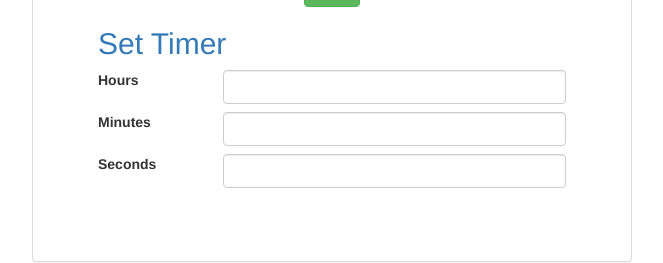
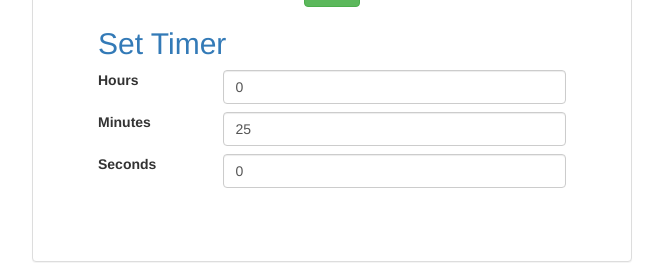
Before and after one commit to n-kimberly/ChainRXN, a React (Create React App) app: page / in a window 1280 px wide. Shown: the part 219-482 px from the top of the page, without its empty margins (308-971 px from the left). Built offline with nearby package versions, Linux system fonts and the light colour scheme.

Commit message:
Render TimerSet with Default Values
* Pass down baseTime to TimerSet as prop
* Incorporate prop alongside moment .get() function in display

```diff
--- a/src/Timer/TimerSet/components/TimerSet.jsx
+++ b/src/Timer/TimerSet/components/TimerSet.jsx
@@ -1,5 +1,5 @@
 import React from 'react';
-const TimerSet = () => (
+const TimerSet = (props) => (
     <div className = "row" >
         <h2 className = "text-primary"> Set Timer</h2>
         <div className = "row control-row" >
@@ -8,7 +8,7 @@ const TimerSet = () => (
             <label htmlFor = "hours"> Hours </label>
             </div>
             <div className = "col-sm-9">
-            <input id = "hours" className = "form-control" type = "number" />
+            <input id = "hours" className = "form-control" type = "number" defaultValue = { props.baseTime.get('hours') }/>
             </div>
         </div>
         </div>
@@ -18,7 +18,7 @@ const TimerSet = () => (
             <label htmlFor = "minutes"> Minutes </label>
             </div>
             <div className = "col-sm-9">
-            <input id = "minutes" className = "form-control" type = "number" />
+            <input id = "minutes" className = "form-control" type = "number" defaultValue = { props.baseTime.get('minutes') } />
             </div>
         </div>
         </div>
@@ -28,7 +28,7 @@ const TimerSet = () => (
             <label htmlFor = "seconds"> Seconds </label>
             </div>
             <div className = "col-sm-9">
-            <input id = "seconds" className = "form-control" type = "number" />
+            <input id = "seconds" className = "form-control" type = "number" defaultValue = { props.baseTime.get('seconds') } />
             </div>
         </div>
         </div>
--- a/src/Timer/components/Timer.jsx
+++ b/src/Timer/components/Timer.jsx
@@ -10,7 +10,7 @@ class Timer extends Component {
         super();
         this.state = {
             currentTime: moment.duration(25, 'minutes'),
-            baseTime: moment.duration*(25, 'minutes')
+            baseTime: moment.duration(25, 'minutes')
         };
     }
 
```
